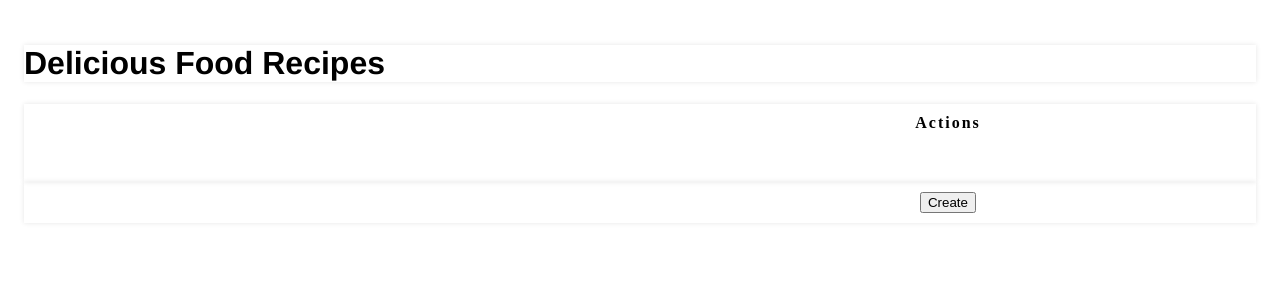
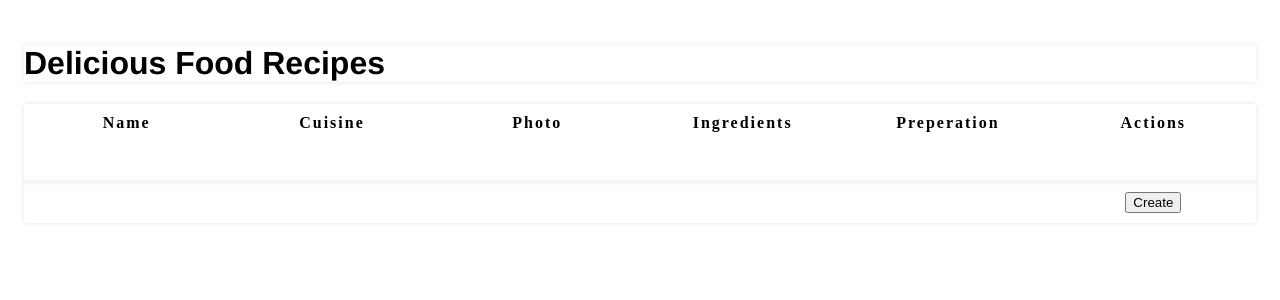
Before and after one commit to AustralianSpy/recipe-tracker-assessment, a React (Create React App) app: page / in a window 1280 px wide. Shown: the top 300 px of the page. Built offline with nearby package versions, Linux system fonts and the light colour scheme.

Commit message:
table structure

```diff
--- a/src/RecipeCreate.js
+++ b/src/RecipeCreate.js
@@ -29,10 +29,14 @@ function RecipeCreate({ createRecipe }) {
   };
 
   return (
-    <form name="create">
+    <form name="create" onSubmit={handleSubmit}>
       <table>
         <tbody>
           <tr>
+            <td></td>
+            <td></td>
+            <td></td>
+            <td></td>
             <td></td>
             <td>
               <button type="submit">Create</button>
--- a/src/RecipeList.js
+++ b/src/RecipeList.js
@@ -12,7 +12,11 @@ function RecipeList({ recipes, deleteRecipe }) {
       <table>
         <thead>
           <tr>
-            <th></th>
+            <th>Name</th>
+            <th>Cuisine</th>
+            <th>Photo</th>
+            <th>Ingredients</th>
+            <th>Preperation</th>
             <th>Actions</th>
           </tr>
         </thead>
```
